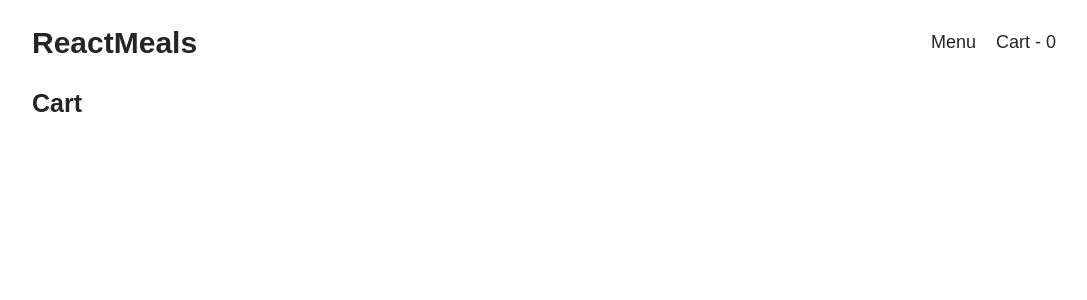
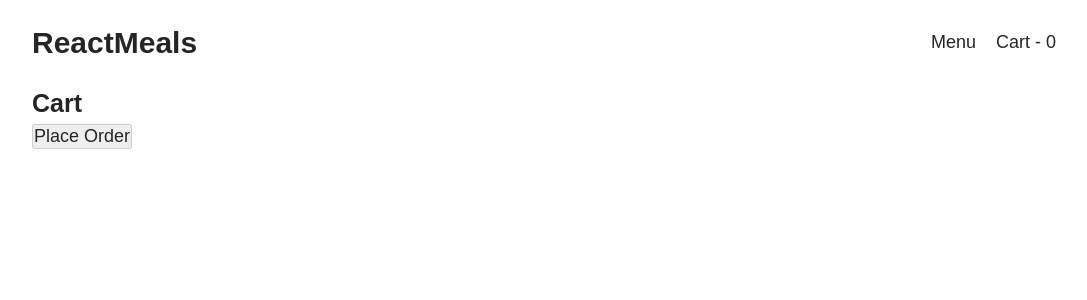
Before and after one commit to findshrey/food-order-app, a React (Create React App) app: page /cart in a window 1280 px wide. Shown: the top 300 px of the page, without its empty margins (96-1183 px from the left). Built offline with nearby package versions, Linux system fonts and the light colour scheme.

Commit message:
Feat: place order from cart

```diff
--- a/src/components/Cart/Cart.js
+++ b/src/components/Cart/Cart.js
@@ -13,6 +13,8 @@ const Cart = () => {
    const handleRemoveItem = (id) => {
       cartCtx.removeItem(id)
    }
+
+   const hasItems = cartCtx.cartItems.length > 0
 
    return (
       <section className="cart">
@@ -36,6 +38,7 @@ const Cart = () => {
                   ))
                }
             </ul>
+            <button disabled={!hasItems}>Place Order</button>
          </div>
       </section>
    )
```
